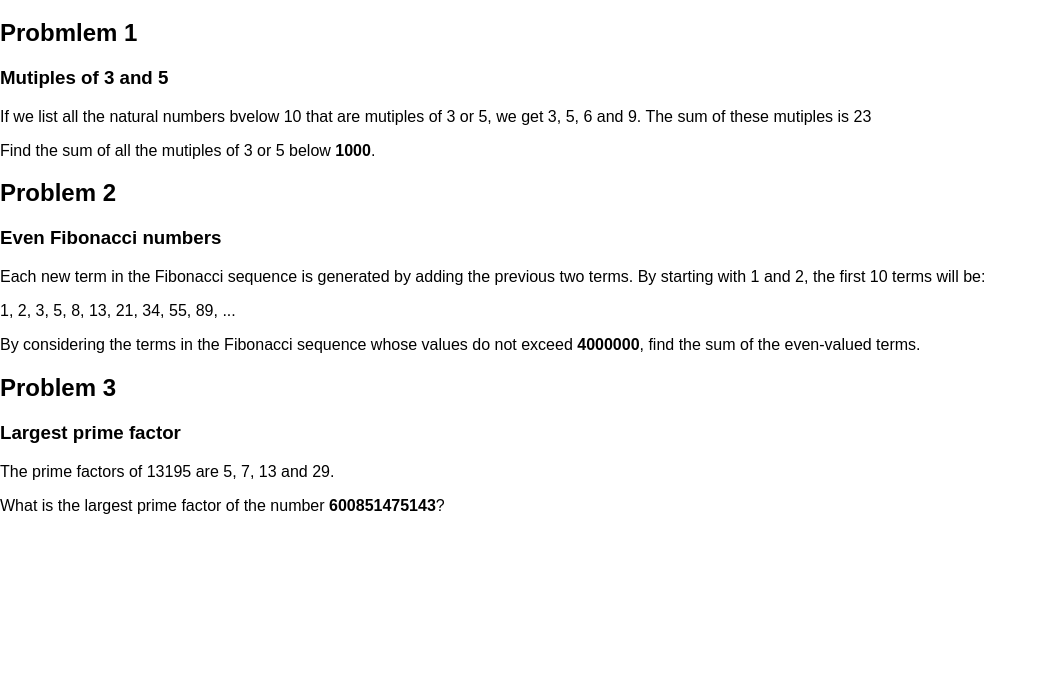
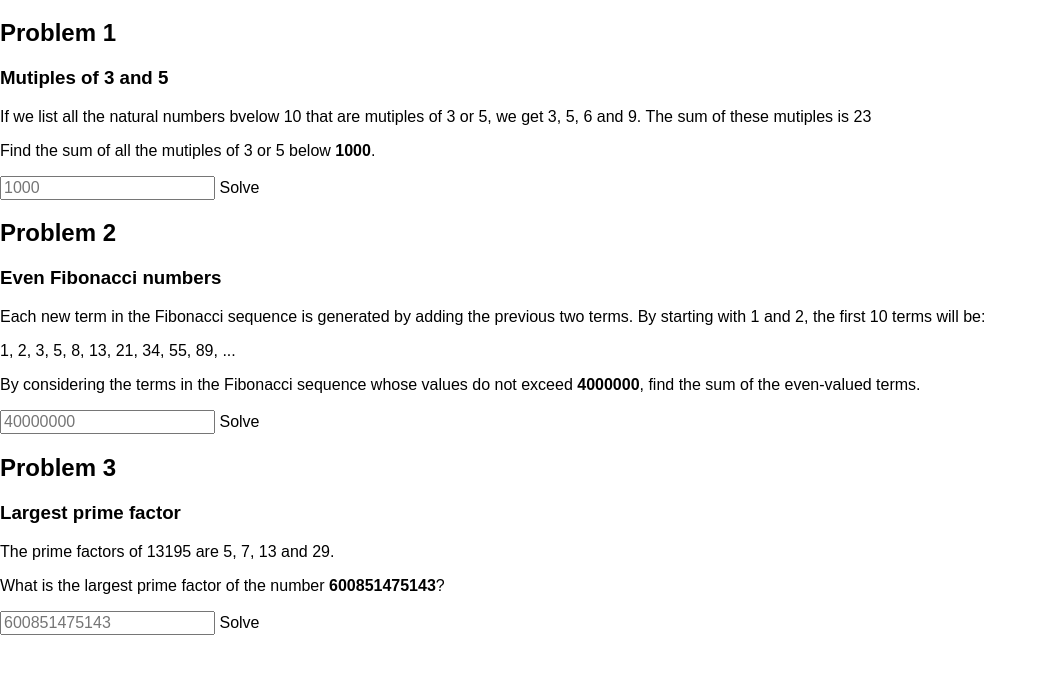
Before and after one commit to nxion/learning, a plain HTML site: page the-odin-project/project-euler/index.html in a window 1280 px wide. Shown: the part 61-734 px from the top of the page, without its empty margins (0-1047 px from the left). Drawn offline with Linux system fonts and the light colour scheme.

Commit message:
added simple forms

```diff
--- a/the-odin-project/project-euler/index.html
+++ b/the-odin-project/project-euler/index.html
@@ -10,12 +10,15 @@
 
   <h1>Project Euler Problems</h1>
 
-  <h2>Probmlem 1</h2>
+  <h2>Problem 1</h2>
 
   <h3>Mutiples of 3 and 5</h3>
   <p> If we list all the natural numbers bvelow 10 that are mutiples of 3 or 5, we get 3, 5, 6 and 9. The sum of these mutiples is 23</p>
 
   <p>Find the sum of all the mutiples of 3 or 5 below <strong>1000</strong>.</p>
+  <input name="multiplesInput" type="number" placeholder="1000"/>
+  <span class="button" id="multiples">Solve</span>
+  <span class="answer" id="multiplesAnswer"></span>
 
   <h2>Problem 2</h2>
 
@@ -26,6 +29,9 @@
   <p>1, 2, 3, 5, 8, 13, 21, 34, 55, 89, ...</p>
 
   <p>By considering the terms in the Fibonacci sequence whose values do not exceed <strong>4000000</strong>, find the sum of the even-valued terms.</p>
+  <input name="fibonacciInput" type="number" placeholder="40000000"/>
+  <span class="button" id="fibonacci">Solve</span>
+  <span class="answer" id="fibonacciAnswer"></span>
 
   <h2>Problem 3</h2>
 
@@ -34,5 +40,8 @@
   <p>The prime factors of 13195 are 5, 7, 13 and 29.</p>
 
   <p>What is the largest prime factor of the number <strong>600851475143</strong>?</p>
+  <input name="primeInput" type="number" placeholder="600851475143"/>
+  <span class="button" id="prime">Solve</span>
+  <span class="answer" id="primeAnswer"></span>
 
 </body>
```
